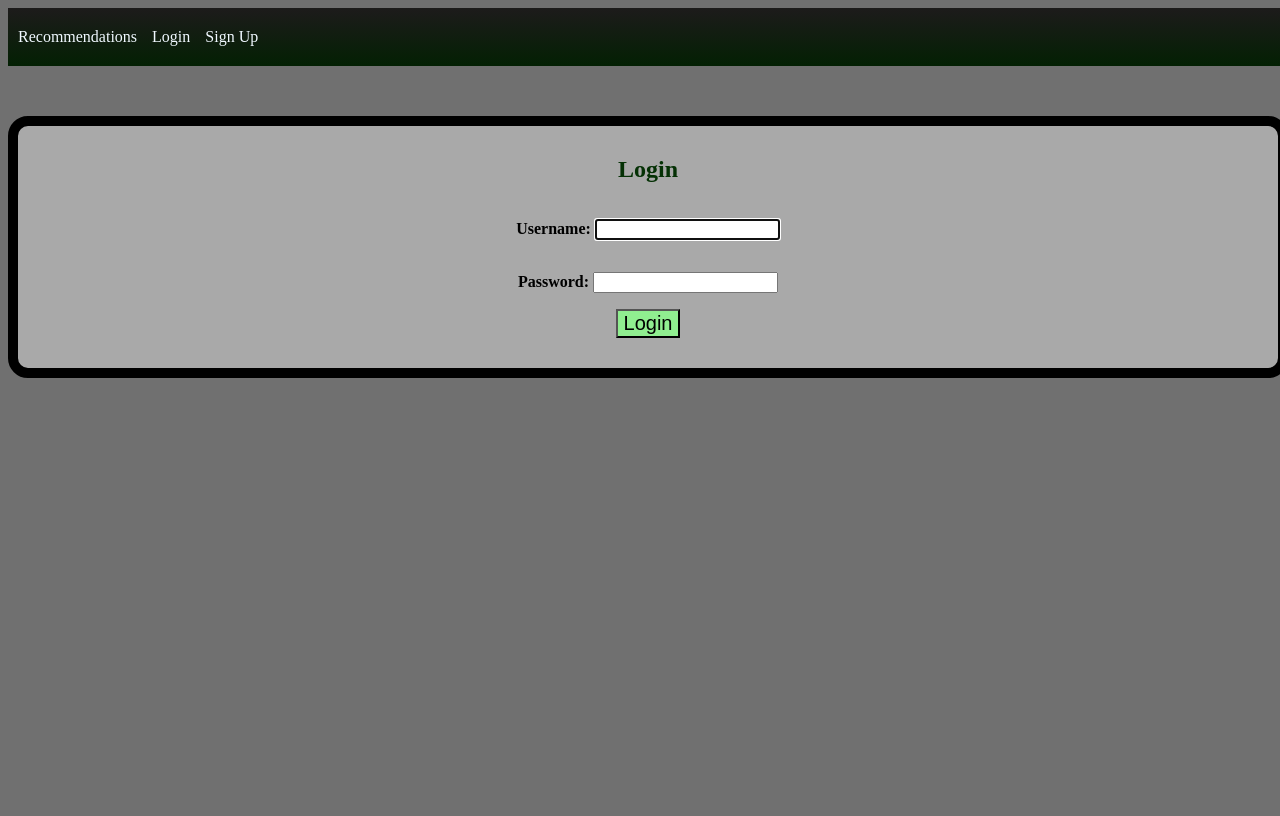
After one commit to Colby522/tv-show-tracker, a Django app: page /accounts/login/ in a window 1280 px wide. The commit adds this page. Run offline with Django 5.2, Linux system fonts and the light colour scheme.

Commit message:
finished styling

```diff
--- a/main_app/static/css/base.css
+++ b/main_app/static/css/base.css
@@ -0,0 +1,248 @@
+body {
+    background-color: rgb(112, 112, 112);
+    display: flex;
+    flex-direction: column;
+    height: 100vh;
+    width: 100vw;
+}
+
+nav {
+    padding: 0px 10px;
+    background: linear-gradient(#1d1b1b, rgb(3, 32, 3));
+    display: flex;
+    gap: 20px;
+    position: relative;
+}
+
+nav * {
+    padding: 10px 0px;
+    color: aliceblue;
+    text-decoration: none;
+    text-align: center;
+    height: 100%;
+}
+
+nav *:hover {
+    text-decoration: underline;
+    background-color: rgba(255, 255, 255, 0.021);
+}
+
+.navbar {
+    display: flex;
+    gap: 15px;
+    list-style: none;
+    margin: 0;
+}
+
+.navlist {
+    font-size: 1rem;
+}
+
+.h1 {
+    font-size: 1.4rem;
+    margin: 0;
+    font-weight: bolder;
+}
+
+.a {
+    padding: 15px 0px;
+}
+
+.logout-button {
+    display: flex;
+    justify-content: right;
+    background-color: rgb(3, 32, 3);
+    border: 3px;
+}
+
+.home-header {
+    color: rgb(5, 49, 5);
+    text-align: center;
+    padding-top: 100px;
+    font-size: 50px;
+}
+
+.home-desc {
+    text-align: center;
+    font-size: 40px;
+}
+
+.home-auth {
+    font-weight: bold;
+    text-align: center;
+    font-size: 20px;
+}
+
+.auth-button {
+    text-decoration: none;
+    font-size: 20px;
+    padding: 4px 0;
+    border-radius: 25px;
+    width: 5em;
+    text-align: center;
+    background-color: rgb(90, 90, 90);
+    border-color: darkgreen;
+    color: rgb(5, 49, 5);
+}
+
+.auth-button:hover {
+    background-color: rgb(156, 156, 156);
+}
+
+.header {
+    color: rgb(5, 49, 5);
+    text-align: center;
+}
+
+.card-container {
+    display: grid;
+    grid-template-columns: repeat(auto-fit, 200px);
+    border-radius: 20px;
+    border: 10px solid black;
+    padding: 30px;
+    justify-content: space-between;
+    background-color: darkgray;
+}
+
+.card-info {
+    list-style: none;
+    font-weight: bold;
+    color: black;
+    text-decoration: none;
+    text-align: center;
+}
+
+#index-info:hover {
+    color: rgb(3, 32, 3);
+}
+
+.card a {
+    text-decoration: none;
+}
+
+.tvshow-container {
+    display: flex;
+    justify-content: center;
+    align-items: center;
+    flex-direction: column;
+    border-radius: 20px;
+    border: 10px solid black;
+    padding: 30px;
+    justify-content: space-between;
+    background-color: darkgray;
+    text-align: center;
+    padding-top: 10px;
+    margin-top: 50px;
+    font-weight: bold;
+}
+
+.edit-btn {
+    text-decoration: none;
+    color: rgb(5, 49, 5);
+    font-size: 25px;
+    padding-right: 10px;
+}
+
+.delete-link {
+    text-decoration: none;
+    color: rgb(5, 49, 5);
+    font-size: 25px;
+    padding-left: 10px;
+}
+
+.form-container {
+    display: flex;
+    justify-content: center;
+    align-items: center;
+    flex-direction: column;
+    border-radius: 20px;
+    border: 10px solid black;
+    padding: 30px;
+    justify-content: space-between;
+    background-color: darkgray;
+    text-align: center;
+    padding-top: 10px;
+    margin-top: 50px;
+    font-weight: bold;
+}
+
+table {
+    padding: 0 40px;
+    width: 100%;
+    border-spacing: 0 20px;
+}
+
+th {
+    text-align: left;
+    padding: 6px 20px 0 0;
+    font-weight: normal;
+    vertical-align: top;
+    font-size: var(--font-reg);
+}
+
+td {
+    max-width: 60%;
+}
+
+td > * {
+    width: 100%;
+    padding: 2px 4px;
+    font-size: var(--font-l);
+}
+
+td > textarea {
+    height: calc(4 * var(--font-l) + 8px);
+    font-family: inherit;
+}
+
+.btn {
+    align-self: flex-end;
+    margin-right: 40px;
+}
+
+.delete-btn {
+    color: darkred;
+    background-color: pink;
+    font-size: 20px;
+    margin-left: 10px;
+}
+
+.cancel-btn {
+    text-decoration: none;
+    color: rgb(5, 49, 5);
+    font-size: 22px;
+    border: 2px solid black;
+    background-color: lightgreen;
+    margin-right: 10px;
+}
+
+.dlt-prompt {
+    text-align: center;
+    color: rgb(5, 49, 5);
+}
+
+.delete-form {
+    display: flex;
+    justify-content: center;
+}
+
+.login {
+    display: flex;
+    justify-content: center;
+    align-items: center;
+    flex-direction: column;
+    border-radius: 20px;
+    border: 10px solid black;
+    padding: 30px;
+    justify-content: space-between;
+    background-color: darkgray;
+    text-align: center;
+    padding-top: 10px;
+    margin-top: 50px;
+    font-weight: bold;
+}
+
+.submit-btn {
+    background-color: lightgreen;
+    font-size: 20px;
+}
--- a/main_app/templates/base.html
+++ b/main_app/templates/base.html
@@ -8,28 +8,28 @@
     <meta name="viewport" content="width=device-width, initial-scale=1.0" />
     <link rel="shortcut icon" type="image/png" href="" />
     <title>Tv Show Tracker</title>
-    <link rel="stylesheet" href="{% static 'css/base.css' %}" />
+    <link rel="stylesheet", href="{% static 'css/base.css' %}" />
     {% block head %}
     {% endblock %}
   </head>
   <body>
     <header>
       <nav>
-        <ul>
+        <ul class="navbar">
             {% if user.is_authenticated %}
-                <li><a href="/about">About</a></li>
-                <li><a href="/tvShows">All Tv Shows</a></li>
-                <li><a href="{% url 'tvshow-create' %}">Add a Show</a></li>
-                <li>
+                <li class="navlist"><a href="/tvShows">All Tv Shows</a></li>
+                <li class="navlist"><a href="{% url 'tvshow-create' %}">Add a Show</a></li>
+                <li class="navlist"><a href="/tvShows/recommendations">Recommendations</a></li>
+                <li class="navlist">
                     <form id="logout-form" method="post" action="{% url 'logout' %}">
                         {% csrf_token %}
-                        <button type="submit">Log out</button>
+                        <button type="submit" class="logout-button">Log out</button>
                     </form>
                 </li>
             {% else %}
-                <li><a href="{% url 'about' %}">About</a></li>
-                <li><a href="{% url 'home' %}">Login</a></li>
-                <li><a href="{% url 'signup' %}">Sign Up</a></li>
+                <li class="navlist"><a href="{% url 'recommendations' %}">Recommendations</a></li>
+                <li class="navlist"><a href="{% url 'login' %}">Login</a></li>
+                <li class="navlist"><a href="{% url 'signup' %}">Sign Up</a></li>
             {% endif %}
         </ul>
       </nav>
--- /dev/null
+++ b/main_app/templates/login.html
@@ -0,0 +1,14 @@
+{% extends 'base.html' %}
+    {% block content %}
+    {% if not user.is_authenticated %}
+    <section>
+        <form action="{% url 'home' %}" method="post" class="login">
+          <h1 class="header">Login</h1>
+          {% csrf_token %} {{ form.as_p }}
+          <input type="hidden" name="next" value="{{ next }}" />
+          <button type="submit" class="submit-btn">Login</button>
+        </form>
+      </section>
+    {% endif %}
+    {% endblock %}
+</html>
--- a/main_app/templates/main_app/tv_show_form.html
+++ b/main_app/templates/main_app/tv_show_form.html
@@ -5,7 +5,7 @@
 {% endblock %}
 {% block content %}
 
-<div class="page-header">
+<div class="header">
   <h1>Add a Tv Show</h1>
 </div>
 
--- a/main_app/templates/signup.html
+++ b/main_app/templates/signup.html
@@ -4,7 +4,7 @@
 <link rel="stylesheet" href="{% static 'css/form.css' %}" />
 {% endblock %}
 {% block content %}
-<div class="page-header">
+<div class="header">
   <h1>Sign Up</h1>
 </div>
 {% if error_message %}
--- a/main_app/urls.py
+++ b/main_app/urls.py
@@ -2,12 +2,13 @@ from django.urls import path
 from . import views
 
 urlpatterns = [
-    path('', views.Home.as_view(), name='home'),
-    path('about/', views.about, name='about'),
+    path('', views.home, name='home'),
     path('tvShows/', views.tv_shows, name='tvshow-index'),
     path('tvShows/<int:tvshow_id>/', views.tvshow_detail, name='tvshow-detail'),
     path('tvShows/create/', views.TvShowCreate.as_view(), name='tvshow-create'),
     path('tvShows/<int:pk>/update/', views.TvShowUpdate.as_view(), name='tvshow-update'),
     path('tvShows/<int:pk>/delete/', views.TvShowDelete.as_view(), name='tvshow-delete'),
-    path('accounts/sighup/', views.signup, name='signup')
+    path('accounts/signup/', views.signup, name='signup'),
+    path('accounts/login/', views.Login.as_view(), name='login'),
+    path('tvShows/recommendations/', views.recommended_list, name='recommendations')
 ]
--- a/main_app/views.py
+++ b/main_app/views.py
@@ -9,16 +9,14 @@ from django.contrib.auth.decorators import login_required
 from django.contrib.auth.mixins import LoginRequiredMixin
 
 def home(request):
-    return HttpResponse('<h1>Hello</h1>')
-
-def about(request):
-    return render(request, 'about.html')
+    return render(request, 'home.html')
 
 @login_required
 def tv_shows(request):
     tvshows = Tv_Show.objects.filter(user=request.user)
     return render(request, 'tvShows/index.html', {'tvshows': tvshows})
 
+@login_required
 def tvshow_detail(request, tvshow_id):
     tvshow = Tv_Show.objects.get(id=tvshow_id)
     return render(request, 'tvShows/detail.html', {'tvshow': tvshow})
@@ -37,6 +35,10 @@ def signup(request):
     context = {'form': form, 'error_message': error_message}
     return render(request, 'signup.html', context)
 
+def recommended_list(request):
+    tvshows = Tv_Show.objects.filter(recommended=True)
+    return render(request, 'tvShows/recommended.html', {'tvshows': tvshows})
+
 class TvShowCreate(LoginRequiredMixin, CreateView):
     model = Tv_Show
     fields = ['title', 'seasons', 'rating', 'recommended', 'finished_watching', 'description', 'platforms']
@@ -47,11 +49,11 @@ class TvShowCreate(LoginRequiredMixin, CreateView):
 
 class TvShowUpdate(LoginRequiredMixin, UpdateView):
     model = Tv_Show
-    fields = '__all__'
+    fields = ['title', 'seasons', 'rating', 'recommended', 'finished_watching', 'description', 'platforms']
 
 class TvShowDelete(LoginRequiredMixin, DeleteView):
     model = Tv_Show
     success_url = '/tvShows/'
 
-class Home(LoginView):
-    template_name = 'home.html'
+class Login(LoginView):
+    template_name = 'login.html'
--- a/tvshowtracker/settings.py
+++ b/tvshowtracker/settings.py
@@ -117,7 +117,9 @@ USE_TZ = True
 
 STATIC_URL = 'static/'
 
-LOGIN_URL = 'home'
+STATICFILES_DIR = [BASE_DIR / 'static']
+
+LOGIN_URL = 'login'
 
 LOGIN_REDIRECT_URL = 'tvshow-index'
 
```
Also changed, not shown: main_app/models.py (+7 -2 lines), main_app/templates/about.html (deleted, +0 -17 lines), main_app/templates/home.html (+8 -16 lines), main_app/templates/main_app/tv_show_confirm_delete.html (+5 -5 lines), main_app/templates/tvShows/detail.html (+18 -10 lines), main_app/templates/tvShows/index.html (+8 -11 lines), main_app/templates/tvShows/recommended.html (added, +22 -0 lines).
